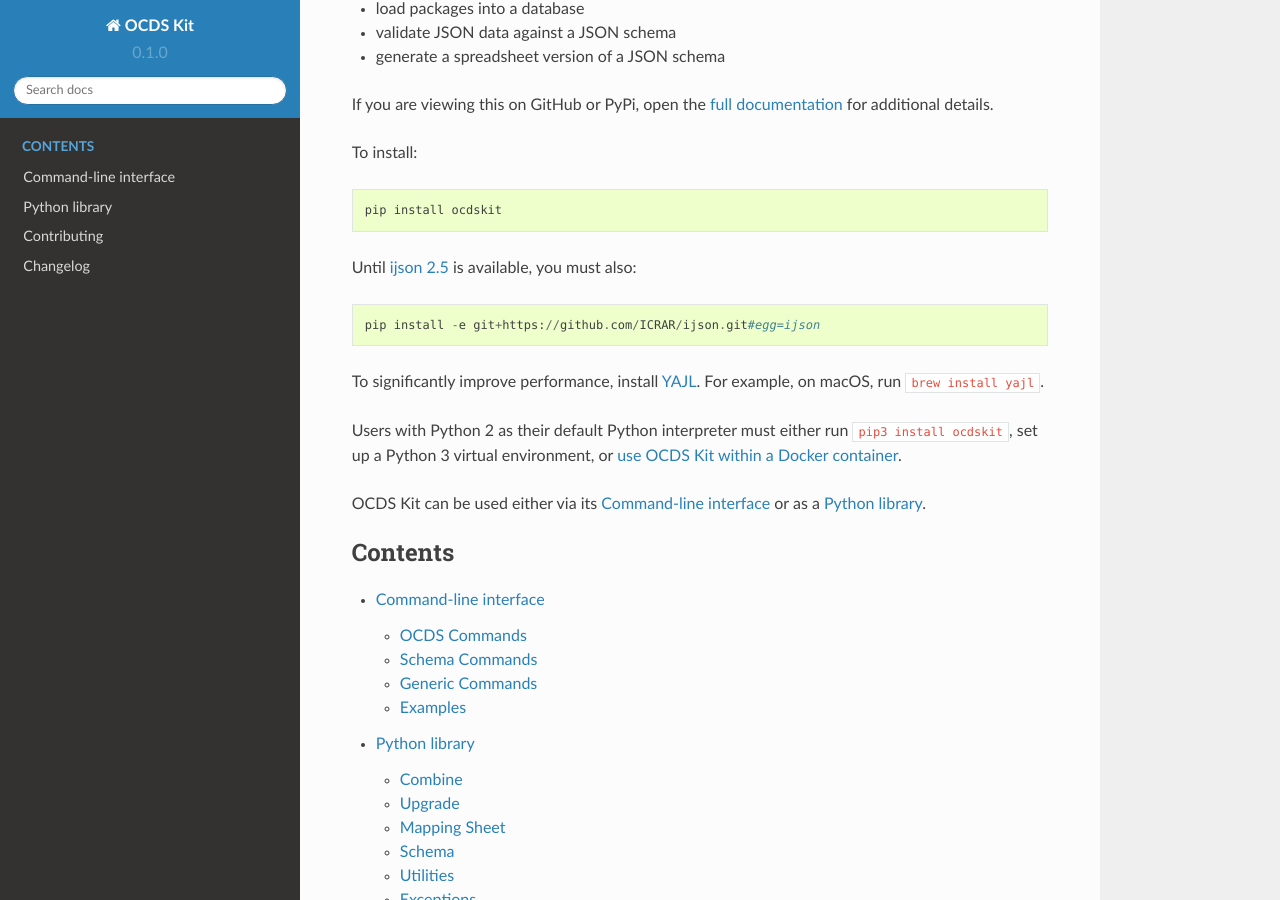
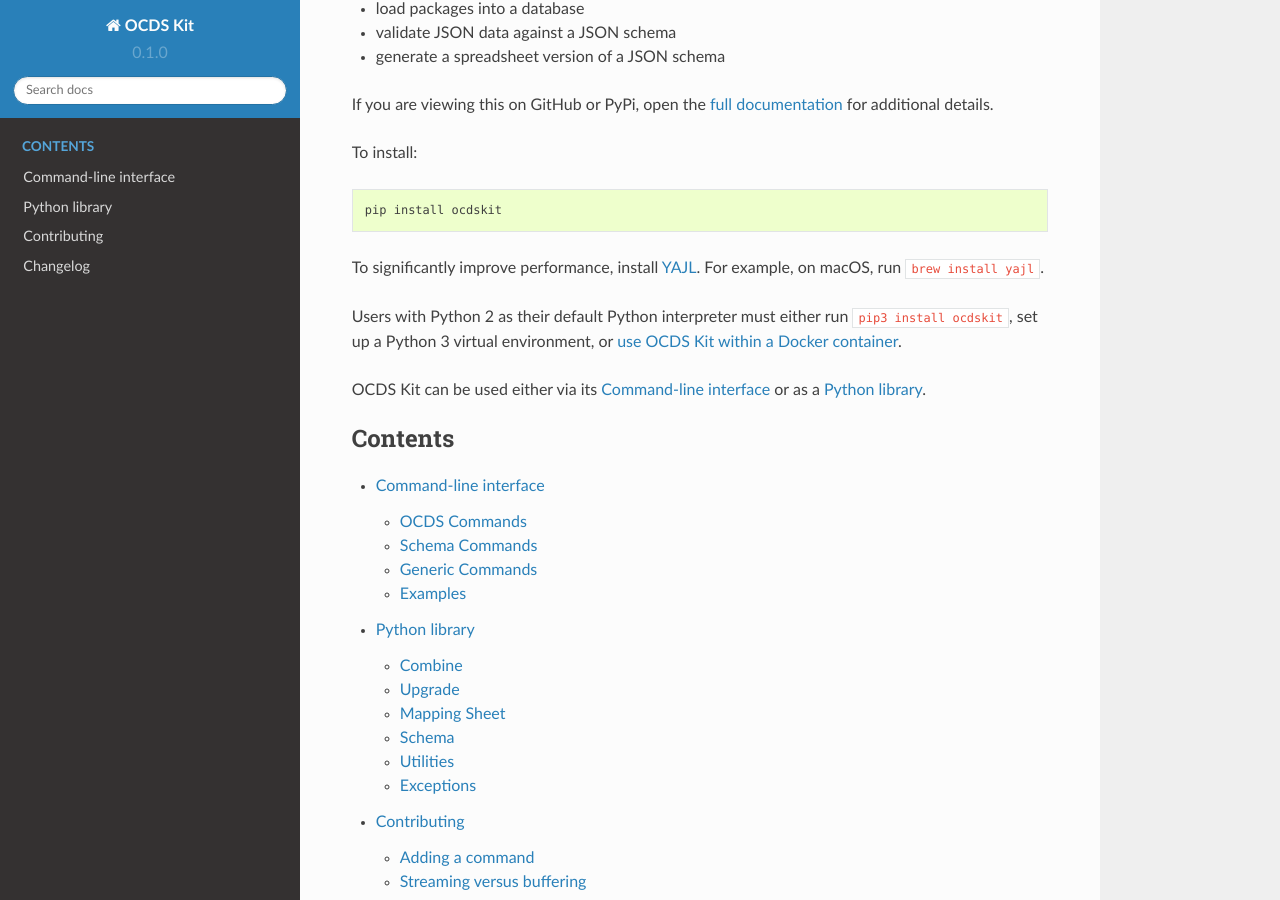
Before and after one commit to open-contracting/ocdskit, a Sphinx documentation site: the page built from docs/index.rst, in a window 1280 px wide and 900 px high, scrolled down 427 px. Built offline with Sphinx 7.4.7 and the Read the Docs theme 2.0.0, drawn with Linux system fonts in a browser that asks for light colours.

Commit message:
Remove disclaimer about ijson 2.5

```diff
--- a/docs/index.rst
+++ b/docs/index.rst
@@ -6,12 +6,6 @@
 To install::
 
     pip install ocdskit
-
-Until `ijson 2.5 <https://pypi.org/project/ijson/>`__ is available, you must also:
-
-::
-
-    pip install -e git+https://github.com/ICRAR/ijson.git#egg=ijson
 
 To significantly improve performance, install `YAJL <http://lloyd.github.io/yajl/>`__. For example, on macOS, run ``brew install yajl``.
 
--- a/setup.py
+++ b/setup.py
@@ -14,7 +14,7 @@
     packages=find_packages(exclude=['tests', 'tests.*']),
     long_description=long_description,
     install_requires=[
-        'ijson',
+        'ijson>=2.5',
         'jsonref',
         'jsonschema',
         'ocdsmerge>=0.5.2',
```
Also changed, not shown: .travis.yml.
